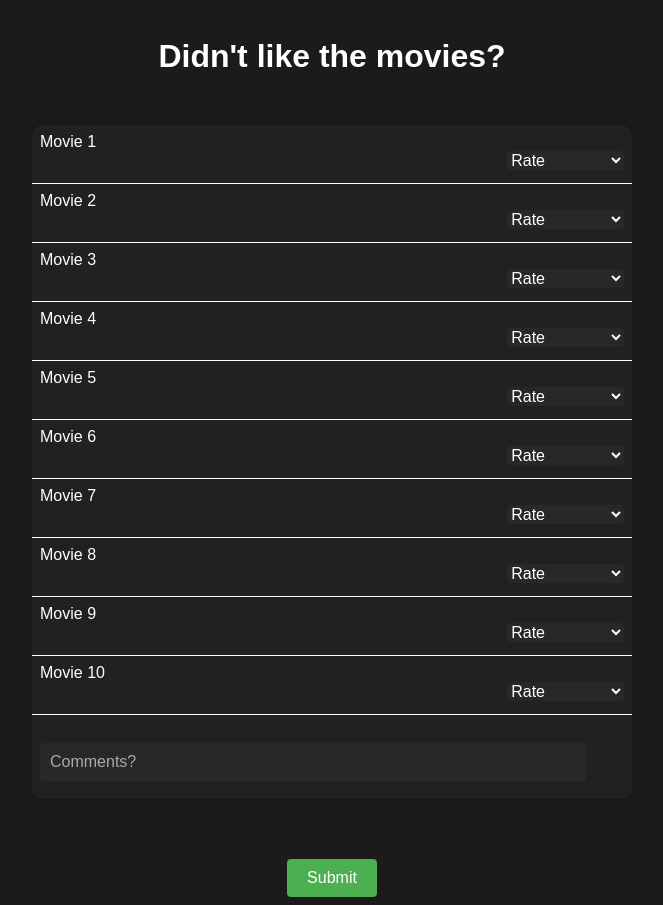
After one commit to Lipika-Rajpal/Movie-Recommendation-System, a Flask app: page /feed in a window 1280 px wide. The commit adds this page. Shown: the whole page, without its empty margins (308-971 px from the left). Run offline with Flask 3, Linux system fonts and the light colour scheme.

Commit message:
feedback page added

```diff
--- /dev/null
+++ b/templates/feedback.html
@@ -0,0 +1,137 @@
+<!DOCTYPE html>
+<html>
+<head>
+	<meta charset="UTF-8">
+	<title>Feedback</title>
+    <style>
+		body {
+            background-color: #1b1b1b;
+            color: #fff;
+            font-family: Arial, sans-serif;
+        }
+
+        h1 {
+            text-align: center;
+            color: #fff;
+            margin-top: 3%;
+        }
+
+        h2 {
+            text-align: center;
+            color: #fff;
+            margin-top: 1%;
+        }
+
+        ul {
+            list-style: none;
+            padding: 0;
+            margin: 50px auto;
+            max-width: 600px;
+            background-color: #212121;
+            border-radius: 10px;
+            box-shadow: 0 0 10px rgba(0, 0, 0, 0.2);
+        }
+
+        li {
+            padding: 8px;
+            border-bottom: 1px solid #fff;
+        }
+
+        li:last-child {
+            border-bottom: none;
+        }
+
+        input[type="text"] {
+            width: 90%;
+            padding: 10px;
+            /* margin: 10px 0; */
+            border: none;
+            border-radius: 4px;
+            background-color: #282828;
+            color: #fff;
+            font-size: 1rem;
+            outline: none;
+            margin-top: 20px;
+            margin-bottom: 10px;
+        }
+
+        input[type="text"]::placeholder {
+            color: #aaa;
+        }
+
+        input[type="text"]:focus {
+            outline: none;
+            box-shadow: 0 0 2px #4CAF50;
+        }
+
+        input[type="submit"] {
+           background-color: #4CAF50;
+           color: #fff;
+           padding: 10px 20px;
+           border: none;
+           border-radius: 4px;
+           cursor: pointer;
+           font-size: 1rem;
+           transition: background-color 0.2s ease;
+           margin-top: 10px;
+       }
+
+       input[type="submit"]:hover {
+           background-color: #45a049;
+       }
+
+       input[type="submit"]:focus {
+           outline: none;
+       }
+
+       select {
+           width: 20%;
+           /* padding: 5px; */
+           border: none;
+           border-radius: 4px;
+           background-color: #282828;
+           color: #fff;
+           font-size: 1rem;
+           outline: none;
+           margin-bottom: 5px;
+           margin-left: 80%;
+       }
+
+       select option[value=""] {
+           color:#aaa
+       }
+
+       .text {
+            padding: 0;
+            margin: 50px auto;
+            max-width: 600px;
+            background-color: #212121;
+            border-radius: 10px;
+            box-shadow: 0 0 10px rgba(0, 0, 0, 0.2);
+        }
+	</style>
+</head>
+<body>
+	<h1>Didn't like the movies?</h1>
+    <!-- <h2>User-ID: {{ lost }}</h2> -->
+    <form action="/registered_user" method="POST">
+        <ul>
+            {% for i in range(10) %}
+                <li> Movie {{ i+1 }}
+                    <select name="rating" id="rating">
+                        <option value="">Rate</option>
+                        <option value="1">1</option>
+                        <option value="2">2</option>
+                        <option value="3">3</option>
+                        <option value="4">4</option>
+                        <option value="5">5</option>
+                    </select>
+                </li>
+            {% endfor %}
+            <li><input type="text" name="comment" placeholder="Comments?"></li>
+        </ul>
+        <center><input type="submit" value="Submit"></center>
+    </form>
+
+</body>
+</html>
--- a/views.py
+++ b/views.py
@@ -34,3 +34,8 @@ def get_data_from_html():
         a = get_movies(int(uid), movie_name, False)
         print(type(a))
         return render_template('display.html', movie_list=a)
+
+
+@views.route('/feed', methods = ['GET', 'POST'])
+def get_data():
+        return render_template('feedback.html')
```
Also changed, not shown: templates/display.html (+19 -0 lines), our_dataset/users.csv.
